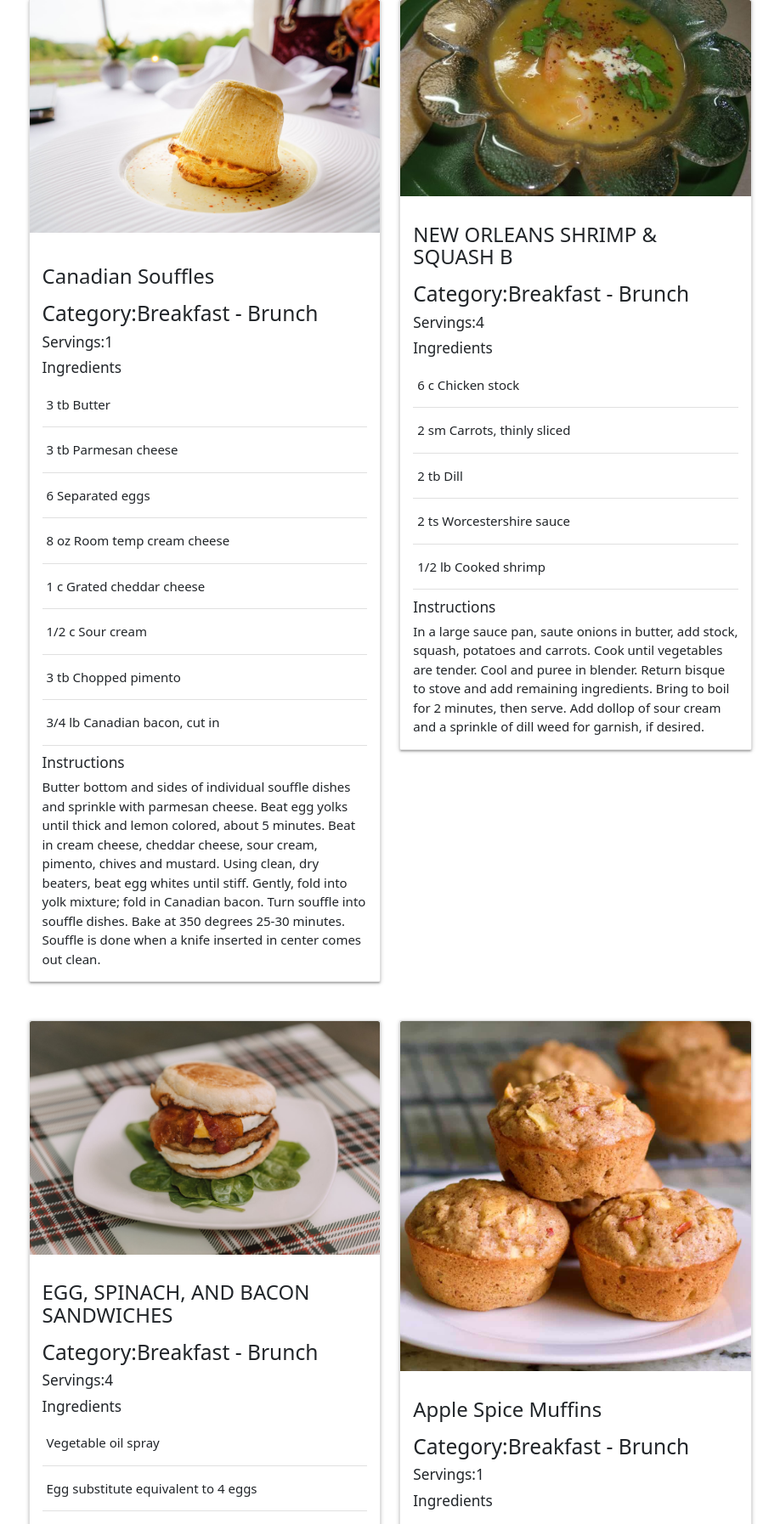
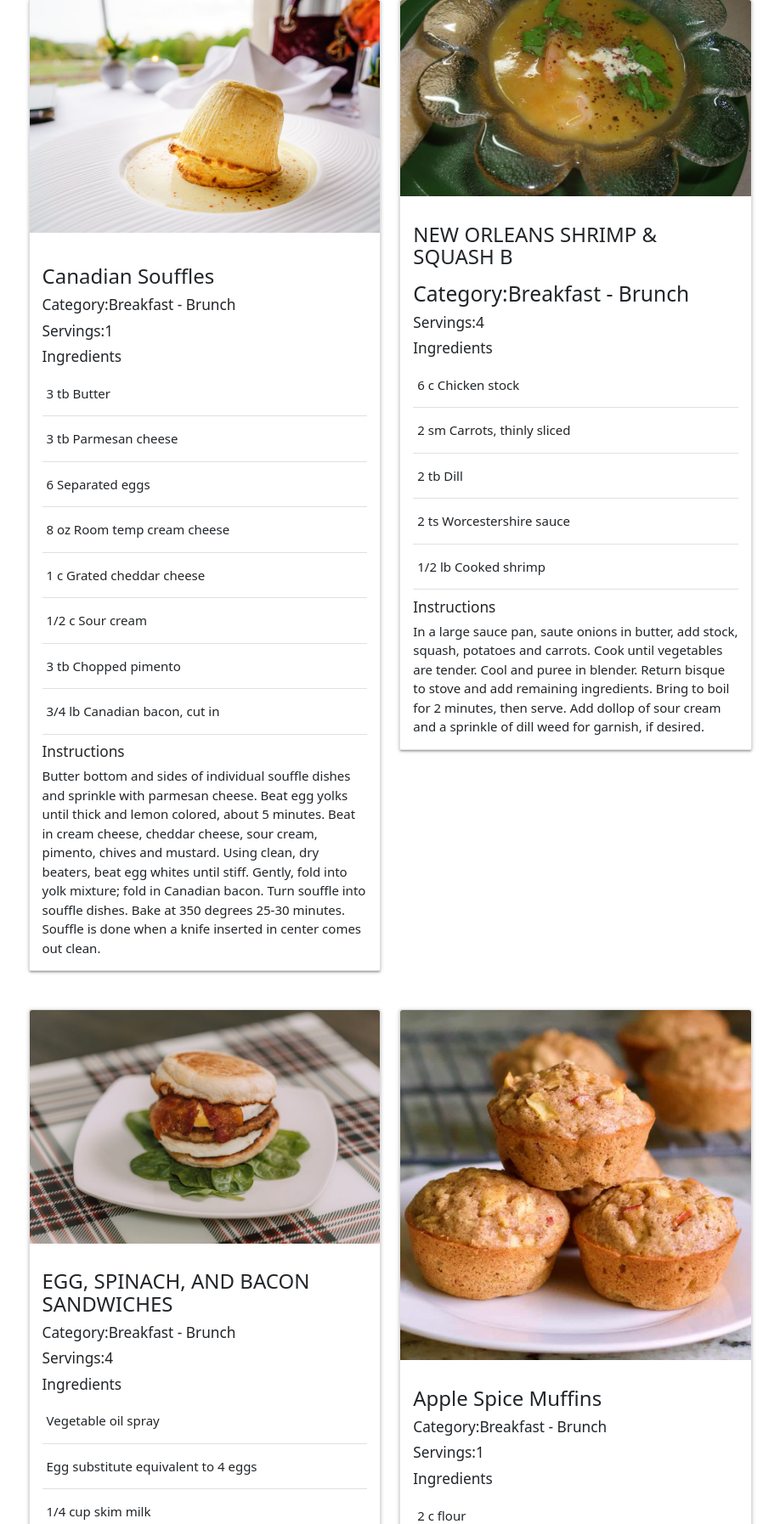
Before and after one commit to Code-Institute-Submissions/constantin2810-Cooking-With-Love--MS-3_JuneResub, a Flask app: page /all-shared-recipes in a window 1280 px wide. Shown: the part 147-1941 px from the top of the page at 85% size, without its empty margins (181-1099 px from the left). Run offline with Flask 2, Linux system fonts and the light colour scheme; a database or web service that is not in the repository returns one stand-in record (values such as "Sample title"); some libraries are stand-ins or nearby versions.

Commit message:
commit changes

```diff
--- a/templates/all-shared-recipe.html
+++ b/templates/all-shared-recipe.html
@@ -17,7 +17,7 @@
           <h4 class="card-title">Canadian Souffles</h4>
 
           <table>
-              <h5>Category:Breakfast - Brunch</h5>
+              <h6>Category:Breakfast - Brunch</h6>
               <h6>Servings:1</h6>
               <h6>Ingredients</h6>
               <tr>
@@ -89,7 +89,7 @@
         <div class="card-body">
           <h5 class="card-title">EGG, SPINACH, AND BACON SANDWICHES</h5>
           <table>
-            <h5>Category:Breakfast - Brunch</h5>
+            <h6>Category:Breakfast - Brunch</h6>
             <h6>Servings:4</h6>
             <h6>Ingredients</h6>
             <tr>
@@ -132,7 +132,7 @@
         <div class="card-body">
           <h5 class="card-title">Apple Spice Muffins</h5>
           <table>
-            <h5>Category:Breakfast - Brunch</h5>
+            <h6>Category:Breakfast - Brunch</h6>
             <h6>Servings:1</h6>
             <h6>Ingredients</h6>
             <tr>
--- a/templates/base.html
+++ b/templates/base.html
@@ -81,7 +81,7 @@
                   <a class="dropdown-item" href="../login">Log In</a>
                 </li>
                 <li>
-                  <a class="dropdown-item" href=../logout">Log Out</a>
+                  <a class="dropdown-item" href="../logout">Log Out</a>
                 </li>
               </ul>
 
```
Also changed, not shown: .gitpod.yml.
